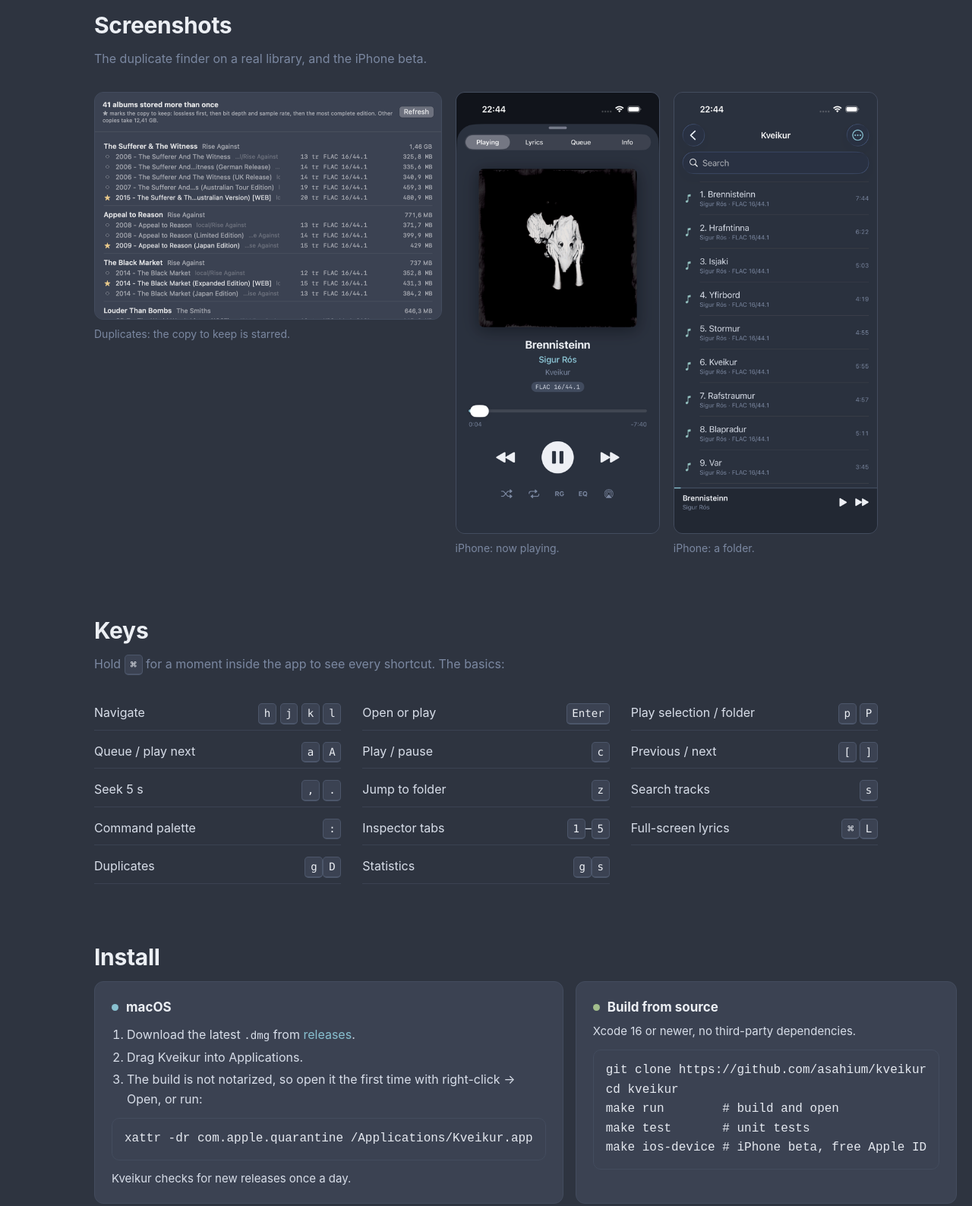
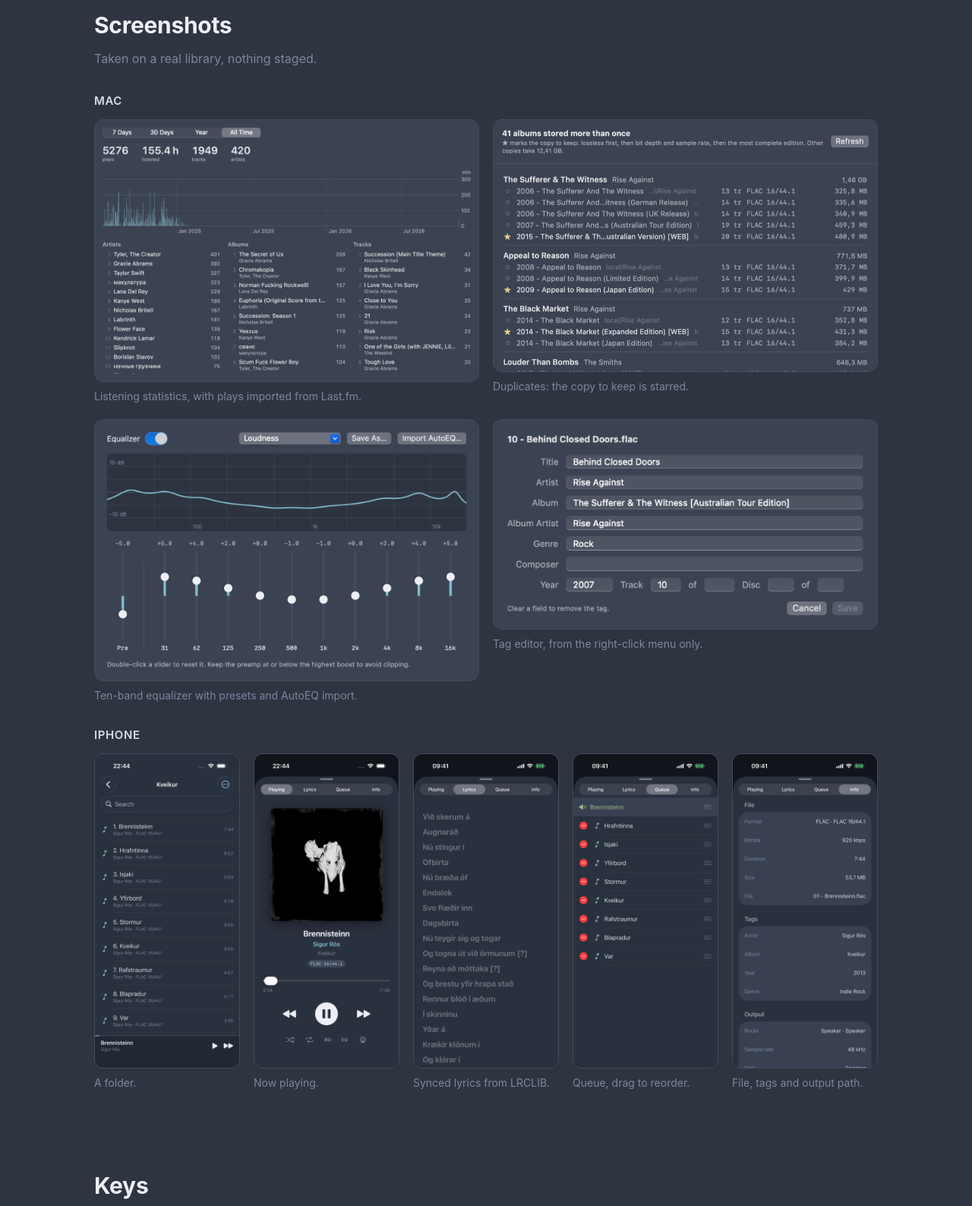
Before and after one commit to asahium/kveikur, a plain HTML site: page docs/index.html in a window 1280 px wide. Shown: the part 2080-3668 px from the top of the page at 76% size. Drawn offline with Linux system fonts and the light colour scheme.

Commit message:
Page: more screenshots; remember stats range; stats debug sheet

```diff
--- a/docs/index.html
+++ b/docs/index.html
@@ -101,11 +101,14 @@
   .keys div { display: flex; justify-content: space-between; gap: 14px; padding: 7px 0; border-bottom: 1px solid var(--n1); }
   .keys span { color: var(--n4); }
 
-  .shots { display: grid; grid-template-columns: 1.7fr 1fr 1fr; gap: 18px; align-items: start; }
+  .shots { display: grid; gap: 18px; align-items: start; margin-bottom: 28px; }
+  .shots.mac { grid-template-columns: 1fr 1fr; }
+  .shots.phone { grid-template-columns: repeat(5, 1fr); }
+  #shots h3 { color: var(--n8); font-size: 15px; font-weight: 600; letter-spacing: .04em; text-transform: uppercase; margin: 24px 0 12px; }
   .shots figure { margin: 0; }
   .shots img { width: 100%; border-radius: 12px; border: 1px solid var(--n2); display: block; background: var(--n1); }
   .shots figcaption { color: var(--muted); font-size: 14px; margin-top: 8px; }
-  @media (max-width: 820px) { .shots { grid-template-columns: 1fr 1fr; } .shots figure:first-child { grid-column: 1 / -1; } }
+  @media (max-width: 820px) { .shots.mac { grid-template-columns: 1fr; } .shots.phone { grid-template-columns: 1fr 1fr; } }
 
   .install { display: grid; grid-template-columns: 1fr 1fr; gap: 16px; }
   @media (max-width: 820px) { .install { grid-template-columns: 1fr; } }
@@ -211,11 +214,21 @@
 
   <section id="shots">
     <h2>Screenshots</h2>
-    <p class="lead">The duplicate finder on a real library, and the iPhone beta.</p>
-    <div class="shots">
+    <p class="lead">Taken on a real library, nothing staged.</p>
+    <h3>Mac</h3>
+    <div class="shots mac">
+      <figure><img src="img/stats.png" alt="Listening statistics window" loading="lazy"><figcaption>Listening statistics, with plays imported from Last.fm.</figcaption></figure>
       <figure><img src="img/duplicates.png" alt="Duplicate finder window" loading="lazy"><figcaption>Duplicates: the copy to keep is starred.</figcaption></figure>
-      <figure><img src="img/ios-playing.png" alt="iPhone now playing screen" loading="lazy"><figcaption>iPhone: now playing.</figcaption></figure>
-      <figure><img src="img/ios-folder.png" alt="iPhone folder view" loading="lazy"><figcaption>iPhone: a folder.</figcaption></figure>
+      <figure><img src="img/eq.png" alt="Ten-band equalizer" loading="lazy"><figcaption>Ten-band equalizer with presets and AutoEQ import.</figcaption></figure>
+      <figure><img src="img/tags.png" alt="Tag editor sheet" loading="lazy"><figcaption>Tag editor, from the right-click menu only.</figcaption></figure>
+    </div>
+    <h3>iPhone</h3>
+    <div class="shots phone">
+      <figure><img src="img/ios-folder.png" alt="iPhone folder view" loading="lazy"><figcaption>A folder.</figcaption></figure>
+      <figure><img src="img/ios-playing.png" alt="iPhone now playing screen" loading="lazy"><figcaption>Now playing.</figcaption></figure>
+      <figure><img src="img/ios-lyrics.png" alt="iPhone synced lyrics" loading="lazy"><figcaption>Synced lyrics from LRCLIB.</figcaption></figure>
+      <figure><img src="img/ios-queue.png" alt="iPhone queue editor" loading="lazy"><figcaption>Queue, drag to reorder.</figcaption></figure>
+      <figure><img src="img/ios-info.png" alt="iPhone file and output info" loading="lazy"><figcaption>File, tags and output path.</figcaption></figure>
     </div>
   </section>
 
```
Also changed, not shown: docs/img/eq.png (added), docs/img/ios-info.png (added), docs/img/ios-lyrics.png (added), docs/img/ios-queue.png (added), docs/img/stats.png (added), docs/img/tags.png (added), 2 other files.
